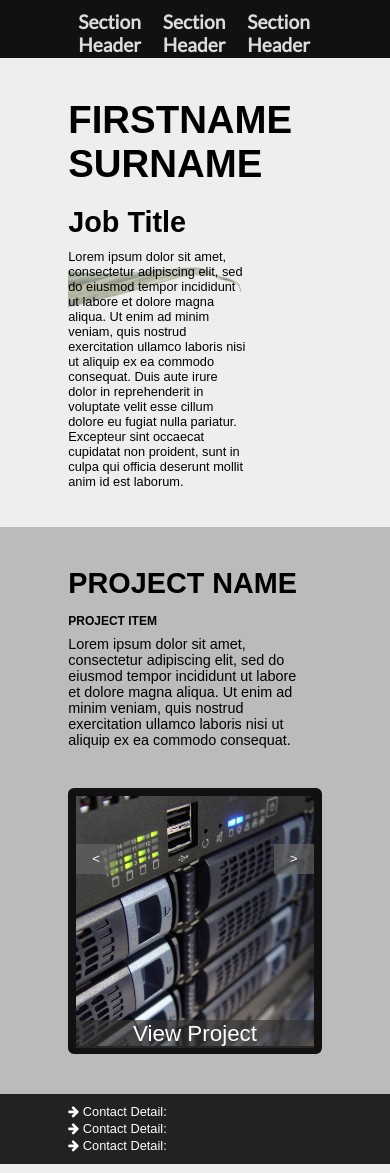
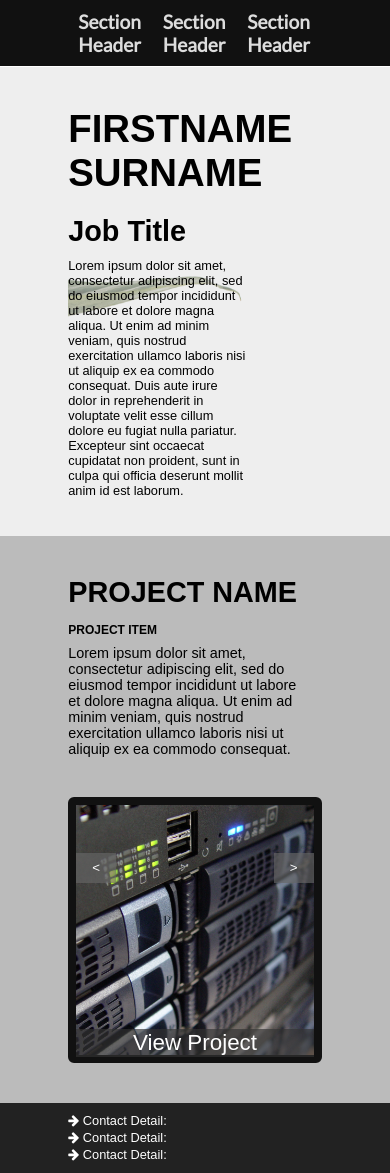
Before and after one commit to hoptond/portfolio, a PHP site: page / in a window 390 px wide. Run offline with PHP 8.4, Linux system fonts and the light colour scheme; some libraries are stand-ins or nearby versions.

Commit message:
changed position:sticky to position:fixed in nav and altered header margin to accomodate

```diff
--- a/style.css
+++ b/style.css
@@ -14,7 +14,8 @@ nav {
     padding: 0;
     background-color: #111111;
     width: 100%;
-    position: sticky;
+    height:auto;
+    position: fixed;
     top: 0;
     color: #dddddd;
     font-family: 'Lato', sans-serif;
@@ -49,7 +50,7 @@ nav {
 }
 
 header {
-    margin: 0;
+    margin: 61.5px 0 0 0;
     padding: 0;
     background-color: #eeeeee;
     height: auto;
@@ -212,6 +213,9 @@ ul li{
 }
 
 @media screen and (max-width: 992px) {
+    header {
+        margin: 89px 0 0 0;
+    }
     #headertext p {
         width: 70%;
     }
@@ -232,7 +236,6 @@ ul li{
         flex-direction: column;
     }
 }
-
 @media screen and (max-width: 674px) {
     #navwrapper,
     #headerwrapper,
@@ -252,13 +255,16 @@ ul li{
 }
 
 @media screen and (max-width: 438px) {
+    header {
+        margin: 67px 0 0 0;
+    }
     .navitem {
         margin:0;
         padding:0 10px 0 10px;
     }
     .navitem h4 {
         font-size:1.2rem;
-        margin:10px 0 2px 0;
+        margin:10px 0 10px 0;
     }
     .navitem p {
         display: none;
```
